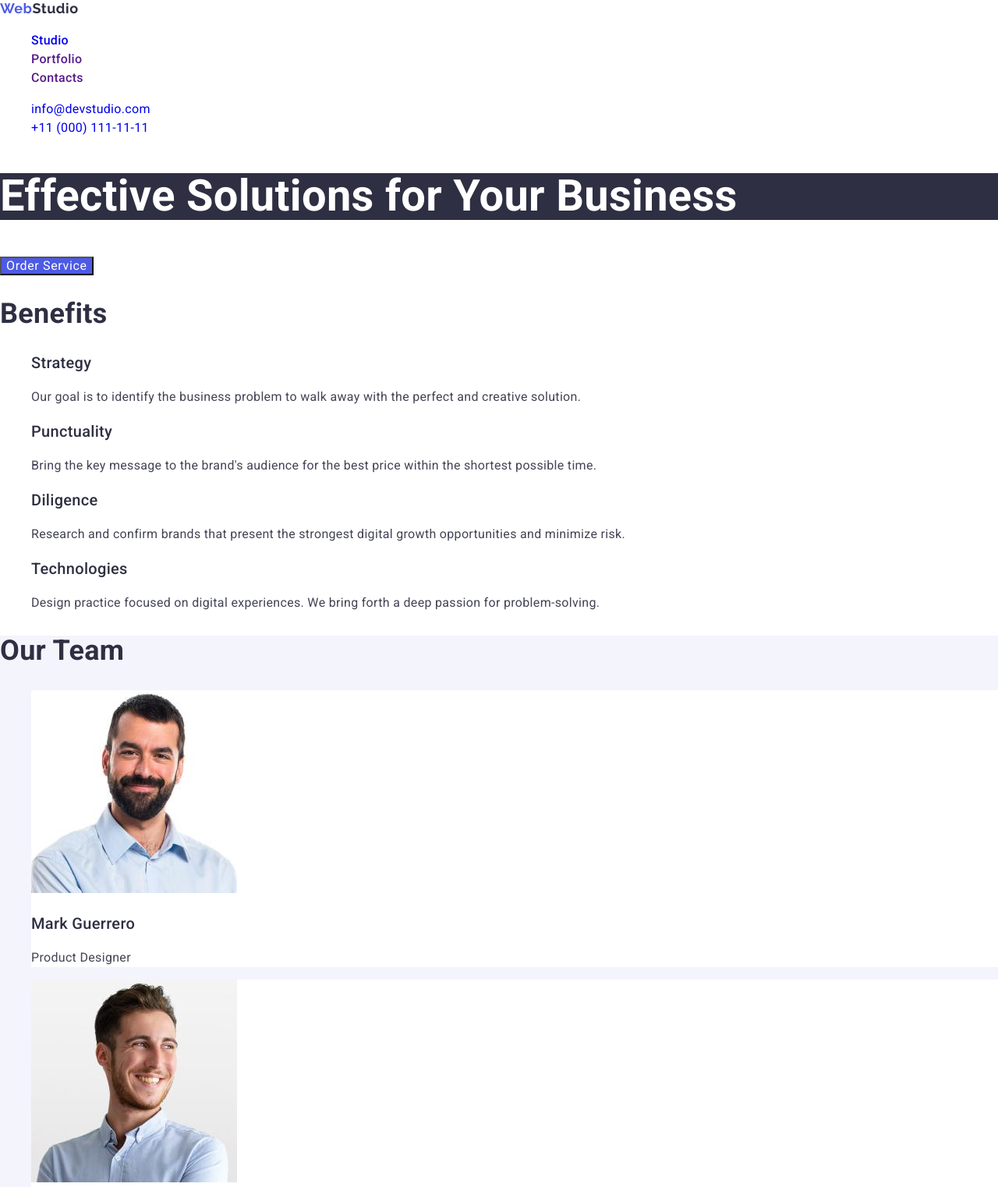
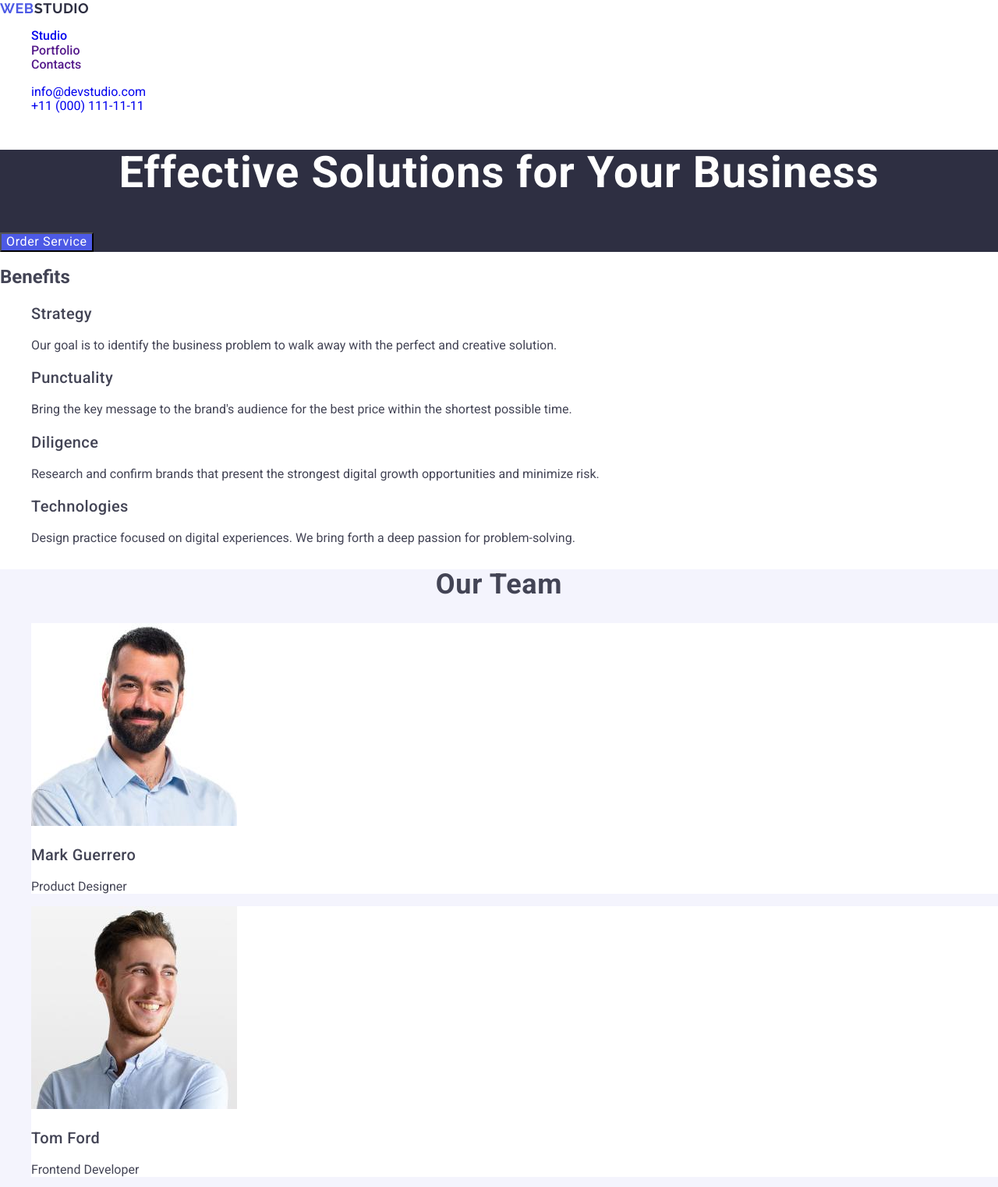
Before and after one commit to GrohotRos/goit-markup-hw-02, a plain HTML site: page index.html in a window 1280 px wide. Shown: the top 1522 px of the page at 78% size. Drawn offline with nearby package versions, Linux system fonts and the light colour scheme.

Commit message:
update homework 2

```diff
--- a/css/style.css
+++ b/css/style.css
@@ -1,10 +1,7 @@
 body {
     font-family: 'Roboto', sans-serif;
-    color: #2E2F42;
+    color: #434455;
     background-color: #FFF;
-    font-size: 16px;
-    line-height: 1.5;
-    letter-spacing: 0.02em;
 }
 
 .link {
@@ -14,9 +11,11 @@ body {
 .logo {
     color: #4D5AE5;
     font-family: 'Raleway', sans-serif;
+    font-weight: 700;
     font-size: 18px;
-    line-height: 1.16;
+    line-height: 1.17;
     letter-spacing: 0.03em;
+    text-transform: uppercase;
 }
 
 .logo-top {
@@ -25,6 +24,10 @@ body {
 
 .menu {
     list-style-type: none;
+}
+
+.menu-item {
+    color: #2e2f42;
 }
 
 .menu-link {
@@ -43,11 +46,16 @@ body {
     font-style: normal;
 }
 
-h1 {
+.title-page {
+    background-color: #2E2F42;
+}
+
+.title {
     color: #FFF;
-    background-color: #2E2F42;
     font-size: 56px;
     line-height: 1.07;
+    text-align: center;
+    letter-spacing: 0.02em;
 }
 
 .order-page {
@@ -59,26 +67,50 @@ h1 {
 
 .order-page:hover {
     background-color: #404BBF;
+    font-weight: 500;
+    line-height: 1.5
 }
 
 .order-page:hover,
 .order-page:focus {
-    color: #404BBF;
+    background-color: #404BBF;
 }
 
-h2 {
+.team-title {
     font-size: 36px;
     line-height: 1.11;
+    text-align: center;
+    letter-spacing: 0.02em;
+    text-transform: capitalize;
 }
 
-h3 {
+.portfolio-title {
+    font-size: 36px;
+    line-height: 1.11;
+    text-align: center;
+    letter-spacing: 0.02em;
+    text-transform: capitalize;
+}
+
+.benefits-title {
     font-size: 20px;
     font-weight: 500;
     line-height: 1.2;
+    letter-spacing: 0.02em;
 }
 
-.text-page {
-    color: #434455;
+.team-list {
+    font-size: 20px;
+    font-weight: 500;
+    line-height: 1.2;
+    letter-spacing: 0.02em;
+}
+
+.projects-list {
+    font-size: 20px;
+    font-weight: 500;
+    line-height: 1.2;
+    letter-spacing: 0.02em;
 }
 
 .personnel-page {
@@ -89,7 +121,7 @@ h3 {
     background-color: #FFF;
 }
 
-footer {
+.page-bottom {
     background-color: #2E2F42;
     color: #F4F4FD;
 }
--- a/index.html
+++ b/index.html
@@ -42,8 +42,8 @@
   </header>
   <main>
     <!-- section 1 -->
-    <section>
-      <h1>
+    <section  class="title-page">
+      <h1 class="title">
         Effective Solutions
         for Your Business
       </h1>
@@ -55,28 +55,28 @@
       <h2>Benefits</h2>
       <ul class="menu">
         <li>
-          <h3>Strategy</h3>
+          <h3 class="benefits-title">Strategy</h3>
           <p class="text-page">
             Our goal is to identify the business problem to walk away with the
             perfect and creative solution.
           </p>
         </li>
         <li>
-          <h3>Punctuality</h3>
+          <h3 class="benefits-title">Punctuality</h3>
           <p class="text-page">
             Bring the key message to the brand's audience for the best price
             within the shortest possible time.
           </p>
         </li>
         <li>
-          <h3>Diligence</h3>
+          <h3 class="benefits-title">Diligence</h3>
           <p class="text-page">
             Research and confirm brands that present the strongest digital
             growth opportunities and minimize risk.
           </p>
         </li>
         <li>
-          <h3>Technologies</h3>
+          <h3 class="benefits-title">Technologies</h3>
           <p class="text-page">
             Design practice focused on digital experiences. We bring forth a
             deep passion for problem-solving.
@@ -87,26 +87,26 @@
 
     <!-- section 3 -->
     <section class="personnel-page">
-      <h2>Our Team</h2>
+      <h2 class="team-title">Our Team</h2>
       <ul class="menu">
         <li class="menu-our-team">
           <img src="./images/personnel/productdesigner.jpg" alt="product designer" width="264" height="260" />
-          <h3>Mark Guerrero</h3>
+          <h3 class="team-list">Mark Guerrero</h3>
           <p class="text-page">Product Designer</p>
         </li>
         <li class="menu-our-team">
           <img src="./images/personnel/frontenddeveloper.jpg" alt="frontend developer" width="264" height="260" />
-          <h3>Tom Ford</h3>
+          <h3 class="team-list">Tom Ford</h3>
           <p class="text-page">Frontend Developer</p>
         </li>
         <li class="menu-our-team">
           <img src="./images/personnel/marketing.jpg" alt="marketing" width="264" height="260" />
-          <h3>Camila Garcia</h3>
+          <h3 class="team-list">Camila Garcia</h3>
           <p class="text-page">Marketing</p>
         </li>
         <li class="menu-our-team">
           <img src="./images/personnel/uidesigner.jpg" alt="ui designer" width="264" height="260" />
-          <h3>Daniel Wilson</h3>
+          <h3 class="team-list">Daniel Wilson</h3>
           <p class="text-page">UI Designer</p>
         </li>
       </ul>
@@ -114,11 +114,11 @@
 
     <!-- section 4 -->
     <section>
-      <h2>Our Portfolio</h2>
+      <h2 class="portfolio-title">Our Portfolio</h2>
       <ul class="menu">
         <li>
           <img src="./images/portfolio/bankingapp.jpg" alt="banking app" width="360" height="300" />
-          <h3>Banking App</h3>
+          <h3 class="projects-list" >Banking App</h3>
           <p class="text-page">App</p>
         </li>
         <li>
@@ -149,7 +149,7 @@
       </ul>
     </section>
   </main>
-  <footer>
+  <footer class="page-bottom">
     <a class="logo" href="./index.html">Web<span class="logo-bottom link">Studio</span></a>
     <p class="text-bottom">
       Increase the flow of customers and sales for your business with digital
```
